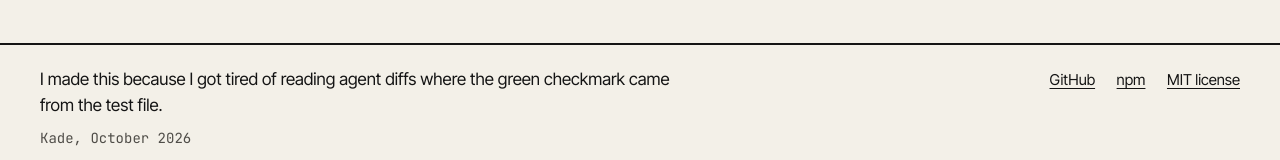
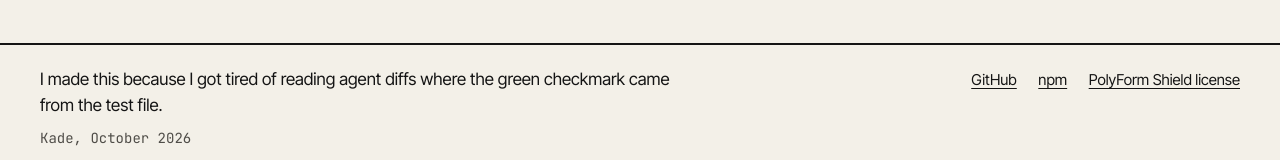
Before and after one commit to DizzyMii/red-handed, a website: page site/index.html in a window 1280 px wide. Shown: the part 5602-5762 px from the top of the page. Drawn offline with Linux system fonts and the light colour scheme; files whose address does not match are found by name.

Commit message:
Relicense under PolyForm Shield so nobody can turn it into a competing product

```diff
--- a/package.json
+++ b/package.json
@@ -19,7 +19,7 @@
   "engines": {
     "node": ">=20"
   },
-  "license": "MIT",
+  "license": "PolyForm-Shield-1.0.0",
   "author": "Kade Heglin",
   "homepage": "https://dizzymii.github.io/red-handed/",
   "repository": {
--- a/site/index.html
+++ b/site/index.html
@@ -221,7 +221,7 @@ jobs:
 
 <footer class="foot wrap">
   <div class="sign"><p>I made this because I got tired of reading agent diffs where the green checkmark came from the test file.</p><p class="by">Kade, October 2026</p></div>
-  <p class="links"><a href="https://github.com/DizzyMii/red-handed">GitHub</a> <a href="https://www.npmjs.com/package/red-handed">npm</a> <a href="https://github.com/DizzyMii/red-handed/blob/main/LICENSE">MIT license</a></p>
+  <p class="links"><a href="https://github.com/DizzyMii/red-handed">GitHub</a> <a href="https://www.npmjs.com/package/red-handed">npm</a> <a href="https://github.com/DizzyMii/red-handed/blob/main/LICENSE">PolyForm Shield license</a></p>
 </footer>
 
 <p class="sr-only" id="sr" role="status" aria-live="polite"></p>
```
Also changed, not shown: README.md, 1 other file.
